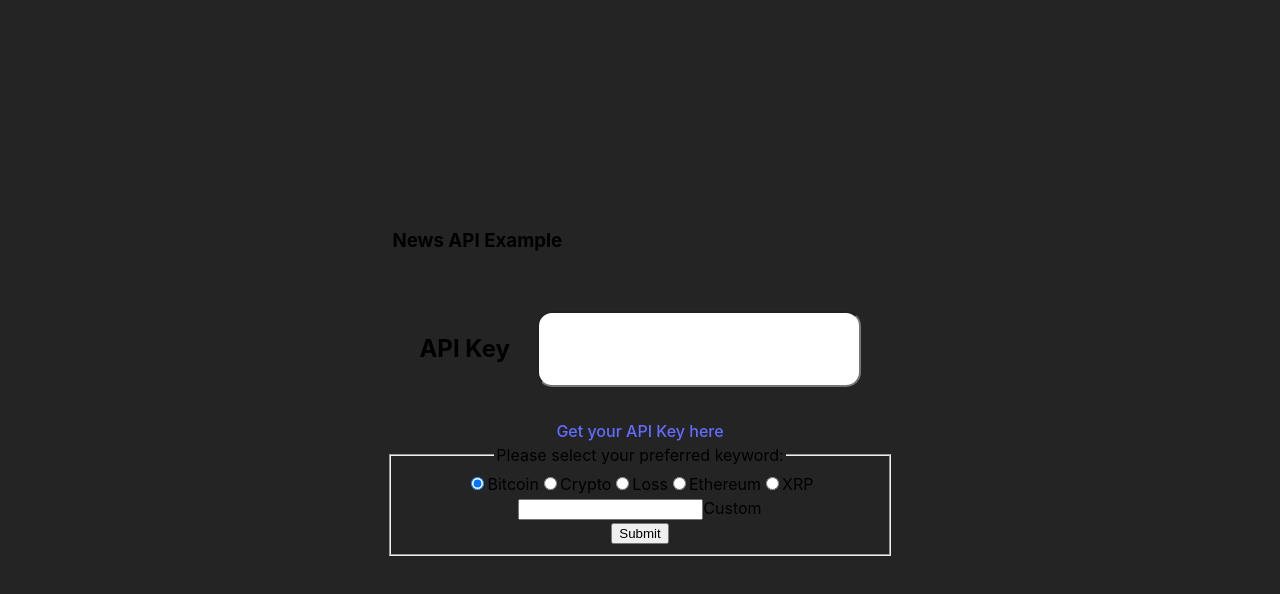
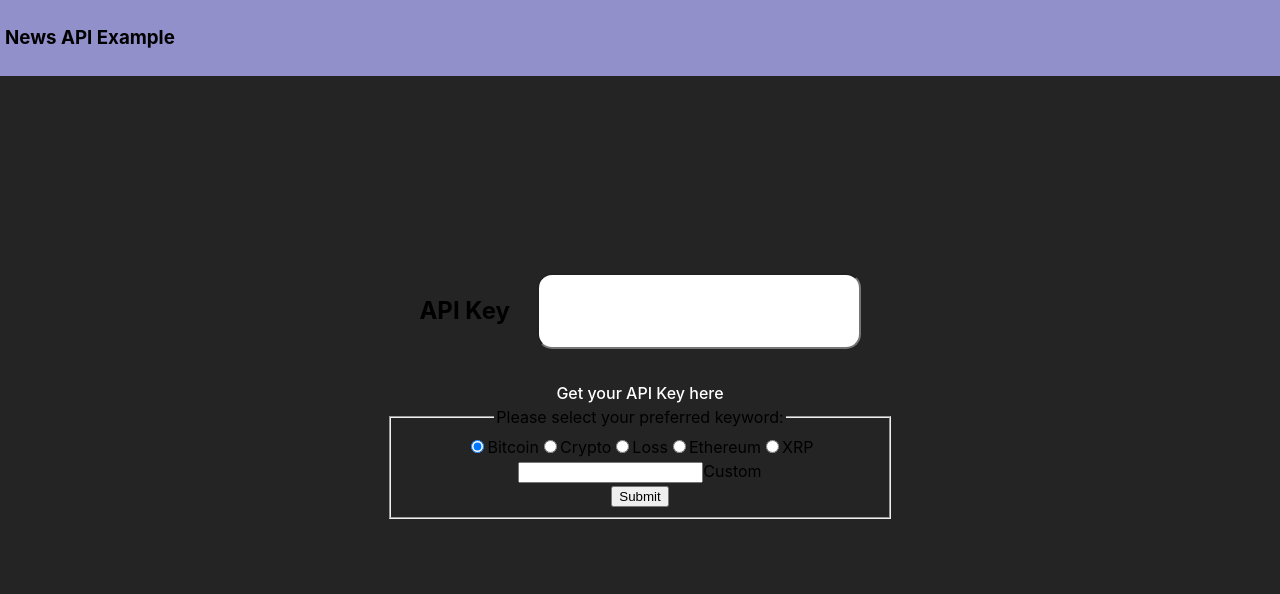
Before and after one commit to JuliBooli/news-api-diy, a React (Vite) app: page / in a window 1280 px wide. Shown: the top 594 px of the page. Built offline with nearby package versions, Linux system fonts and the light colour scheme.

Commit message:
UI Changes

```diff
--- /dev/null
+++ b/src/Head.tsx
@@ -0,0 +1,12 @@
+import React from "react"
+import "./header.css"
+
+function Head(){
+
+    return(
+        <>
+        <header>News API Example</header>
+        </>
+    )
+}
+export default Head;
--- a/src/api.tsx
+++ b/src/api.tsx
@@ -39,7 +39,7 @@ function Api() {
             <header className="title">
                 <h3>News API Example</h3>
             </header>
-            <div>
+            <div id="apiBlock">
                 <div id="apiDiv">
                     <h2>API Key</h2>
                     <input id="apikey" value={key} onChange={handleInputChange}/>
--- /dev/null
+++ b/src/header.css
@@ -0,0 +1,11 @@
+header {
+    display: flex;
+    justify-content: center;
+    position: fixed;
+    top: 0;
+    left: 0;
+    width: 100%;
+    z-index: 1000;
+    background-color: rgb(145, 144, 202);
+    padding: 10px 0;
+}
--- a/src/main.tsx
+++ b/src/main.tsx
@@ -3,14 +3,16 @@ import ReactDOM from "react-dom/client";
 import './style.css';
 import Api from "./api";
 import News from "./news.tsx";
+import Head from "./Head.tsx";
 
 const rootElement = document.querySelector<HTMLDivElement>('#app');
 if (rootElement) {
     const root = ReactDOM.createRoot(rootElement); // React 18+
     root.render(
         <React.StrictMode>
+            <Head/>
             <Api />
-            <News />
+            <News data={[]} />
         </React.StrictMode>
     );
 }
--- a/src/news.tsx
+++ b/src/news.tsx
@@ -1,4 +1,5 @@
 import React, { useState, useEffect } from "react";
+import "./style.css";
 
 interface NewsProps {
     data: Array<{
@@ -17,7 +18,6 @@ const News: React.FC<NewsProps> = ({ data = [] }) => {
     const [currentPage, setCurrentPage] = useState(1);
     const articlesPerPage = 10;
     const [totalPages, setTotalPages] = useState(0);
-    console.log(data);
 
     useEffect(() => {
         if (data.length !== 0) {
--- a/src/style.css
+++ b/src/style.css
@@ -28,12 +28,12 @@ h1, h2 {
 
 a {
     font-weight: 500;
-    color: #646cff;
+    color: #ffffff;
     text-decoration: inherit;
 }
 
 a:hover {
-    color: #535bf2;
+    color: #8c8fce;
 }
 
 body {
@@ -109,7 +109,7 @@ h1 {
 }
 
 #articleContent a {
-    color: #1a0dab;
+    color: #8ab5ed;
     text-decoration: none;
 }
 
```
